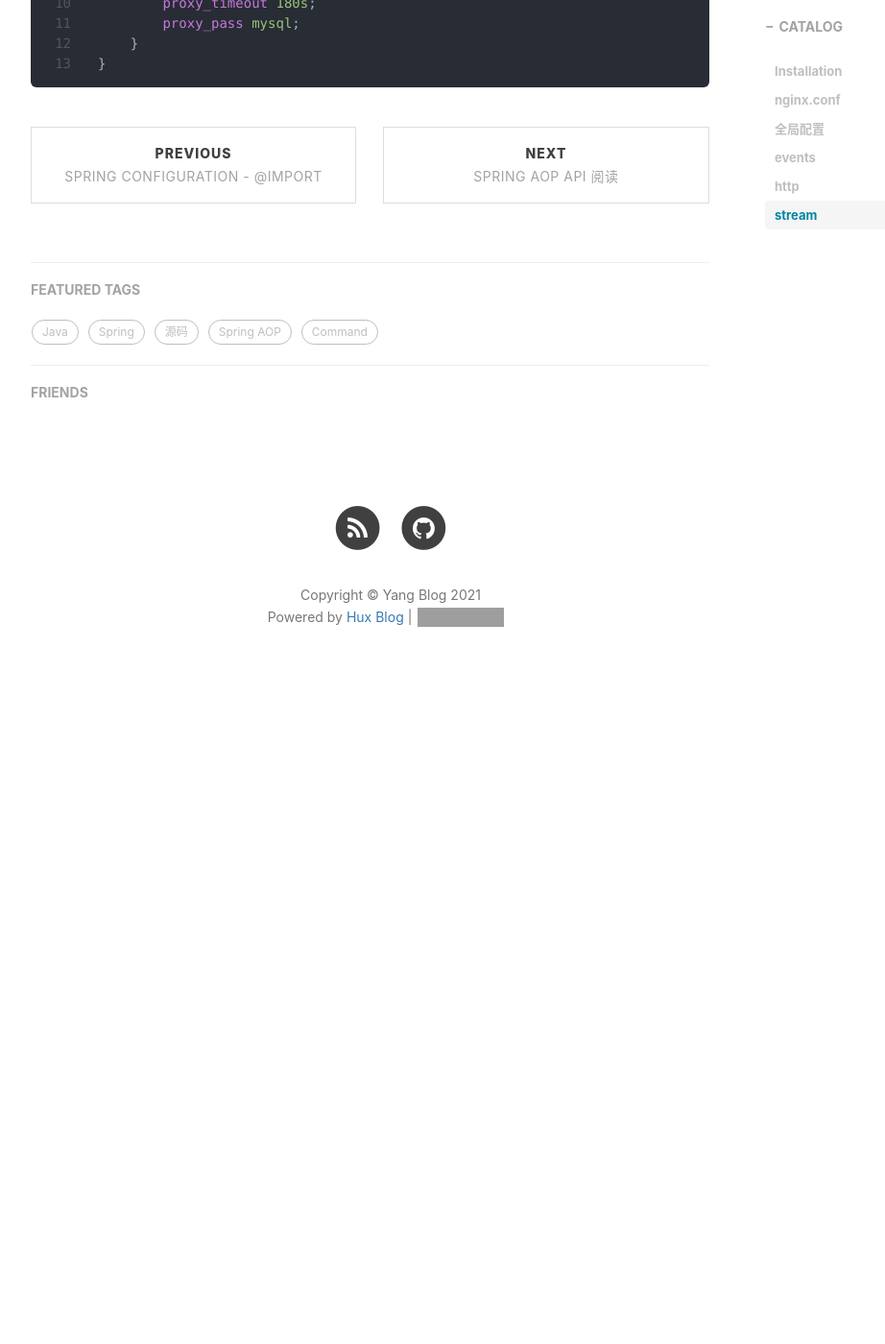
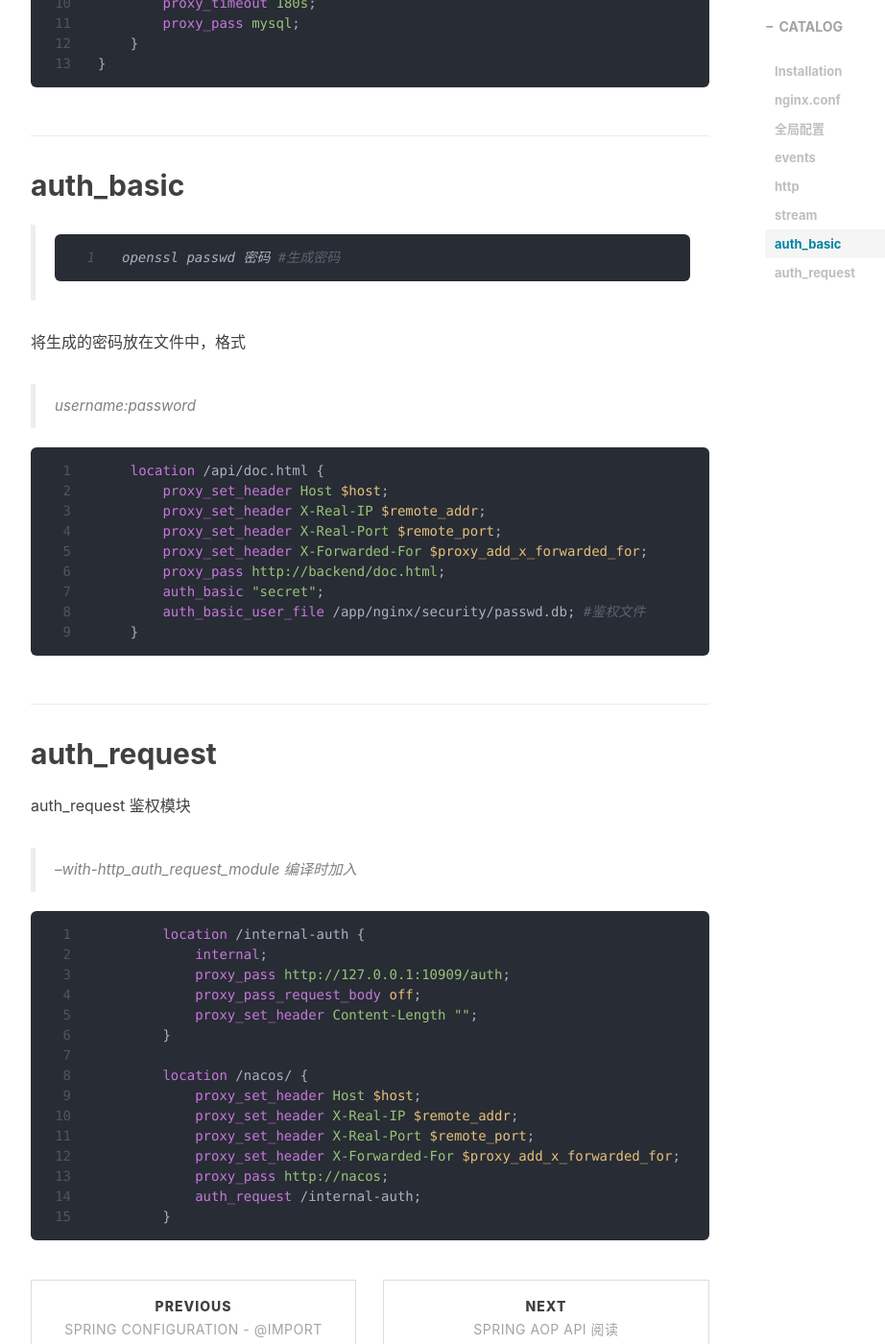
Before and after one commit to tablesheep233/tablesheep233.github.io, a Jekyll site: the page built from _posts/2021-09-10-nginx-memo.md, in a window 1280 px wide and 1400 px high, scrolled down 7093 px. Shown: the whole window at 96% size, without its empty margins (233-1155 px from the left). Built offline with Jekyll 4.4.1, drawn with Linux system fonts in a browser that asks for light colours; nearby versions of some CDN libraries; comment, search, counter and statistics services are not loaded; before the commit the page ends 7813 px from its top, so only the background shows below that; grey boxes are pictures that could not be loaded.

Commit message:
[post] nginx auth

````diff
--- a/_posts/2021-09-10-nginx-memo.md
+++ b/_posts/2021-09-10-nginx-memo.md
@@ -327,3 +327,53 @@ stream {
     }
 }
 ```
+
+
+
+## auth_basic
+
+> ```shell
+> openssl passwd 密码 #生成密码
+> ```
+
+将生成的密码放在文件中，格式
+
+> username:password
+
+```nginx
+    location /api/doc.html {
+        proxy_set_header Host $host;
+        proxy_set_header X-Real-IP $remote_addr;
+        proxy_set_header X-Real-Port $remote_port;
+        proxy_set_header X-Forwarded-For $proxy_add_x_forwarded_for;
+        proxy_pass http://backend/doc.html;
+        auth_basic "secret";
+        auth_basic_user_file /app/nginx/security/passwd.db; #鉴权文件
+    }
+```
+
+
+
+## auth_request
+
+auth_request 鉴权模块
+
+> --with-http_auth_request_module 编译时加入
+
+```nginx
+        location /internal-auth {
+            internal;
+            proxy_pass http://127.0.0.1:10909/auth;
+            proxy_pass_request_body off;
+            proxy_set_header Content-Length "";
+        }
+
+        location /nacos/ {
+            proxy_set_header Host $host;
+            proxy_set_header X-Real-IP $remote_addr;
+            proxy_set_header X-Real-Port $remote_port;
+            proxy_set_header X-Forwarded-For $proxy_add_x_forwarded_for;
+            proxy_pass http://nacos;
+            auth_request /internal-auth;
+        }
+```
````
Also changed, not shown: _posts/2021-10-03-Spring AOP Proxy Create.md (+1 -1 lines).
